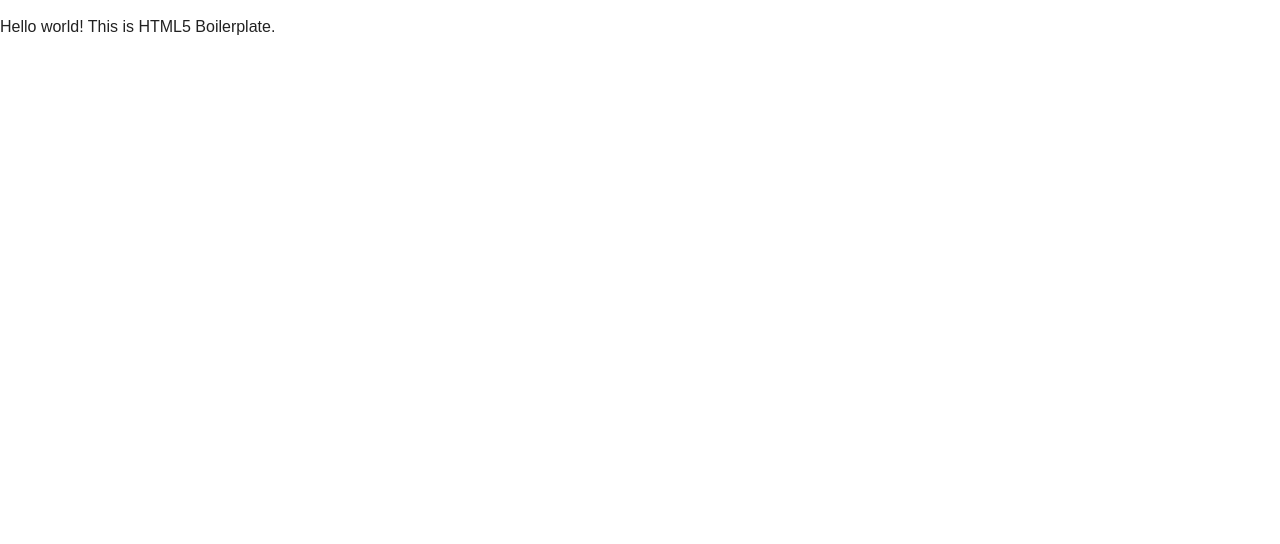
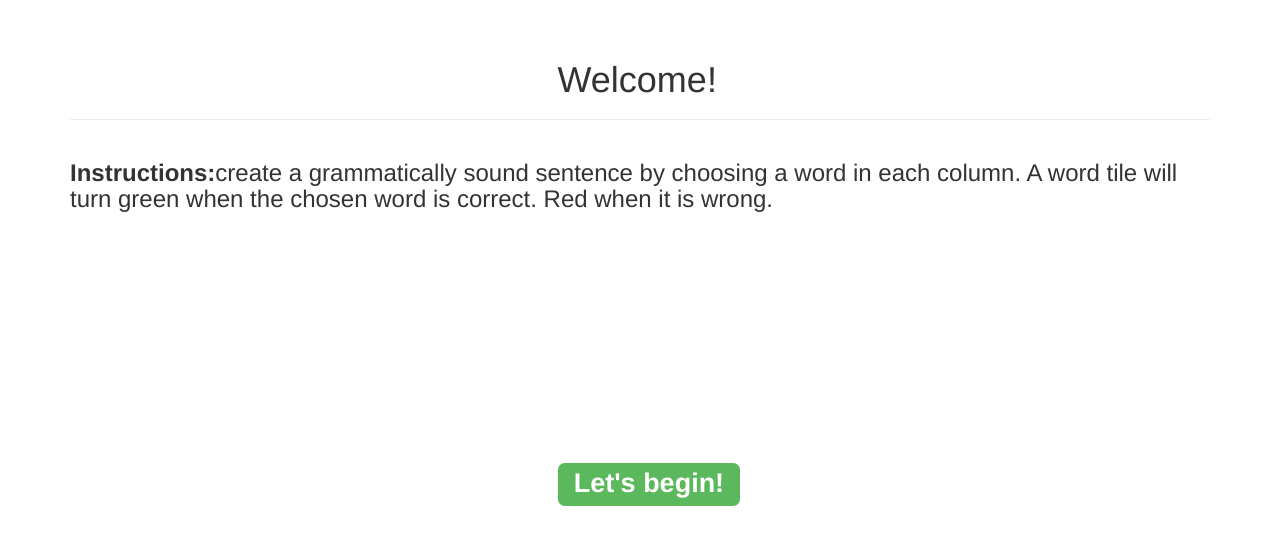
Before and after one commit to allanjaymonteclaro/Tile-Demo, a plain HTML site: page index.html in a window 1280 px wide. Drawn offline with nearby package versions, Linux system fonts and the light colour scheme.

Commit message:
Added first page

```diff
--- a/css/main.css
+++ b/css/main.css
@@ -95,8 +95,17 @@
    Author's custom styles
    ========================================================================== */
 
+.begin{
+    margin-top: 20%;
+}
 
+a{
+    text-decoration: none !important;
+}
 
+a:hover{
+    color: #ecf0f1;
+}
 
 
 
--- a/index.html
+++ b/index.html
@@ -11,30 +11,39 @@
         <!-- Place favicon.ico in the root directory -->
 
         <link rel="stylesheet" href="css/normalize.css">
+        <link href="css/bootstrap.min.css" rel="stylesheet">
         <link rel="stylesheet" href="css/main.css">
         <script src="js/vendor/modernizr-2.8.3.min.js"></script>
+
+        <title>Tile Demo</title>
     </head>
     <body>
-        <!--[if lt IE 8]>
-            <p class="browserupgrade">You are using an <strong>outdated</strong> browser. Please <a href="http://browsehappy.com/">upgrade your browser</a> to improve your experience.</p>
-        <![endif]-->
 
-        <!-- Add your site or application content here -->
-        <p>Hello world! This is HTML5 Boilerplate.</p>
+        <div class="container">
+            <div class="page-header">
+                <div class="row">
+                    <div class="col-md-5"></div>
+                    <div class="col-md-2"><h1>Welcome!</h1></div>
+                    <div class="col-md-5"></div>
+                </div>
+            </div>
+
+            <div class="row"></div>
+
+            <p><h3><strong>Instructions:</strong>create a grammatically sound sentence by choosing a word in each column. A word tile will turn green when the chosen word is correct. Red when it is wrong.</h3></p>
+
+            <div class="row begin">
+                <div class="col-md-5"></div>
+                <div class="col-md-2"><h1><a href=""><span class="label label-success">Let's begin!</span></a></h1></div>
+                <div class="col-md-5"></div>
+            </div>
+        </div>
 
         <script src="https://code.jquery.com/jquery-1.12.0.min.js"></script>
         <script>window.jQuery || document.write('<script src="js/vendor/jquery-1.12.0.min.js"><\/script>')</script>
         <script src="js/plugins.js"></script>
         <script src="js/main.js"></script>
+        <script src="js/bootstrap.min.js"></script>
 
-        <!-- Google Analytics: change UA-XXXXX-X to be your site's ID. -->
-        <script>
-            (function(b,o,i,l,e,r){b.GoogleAnalyticsObject=l;b[l]||(b[l]=
-            function(){(b[l].q=b[l].q||[]).push(arguments)});b[l].l=+new Date;
-            e=o.createElement(i);r=o.getElementsByTagName(i)[0];
-            e.src='https://www.google-analytics.com/analytics.js';
-            r.parentNode.insertBefore(e,r)}(window,document,'script','ga'));
-            ga('create','UA-XXXXX-X','auto');ga('send','pageview');
-        </script>
     </body>
 </html>
```
